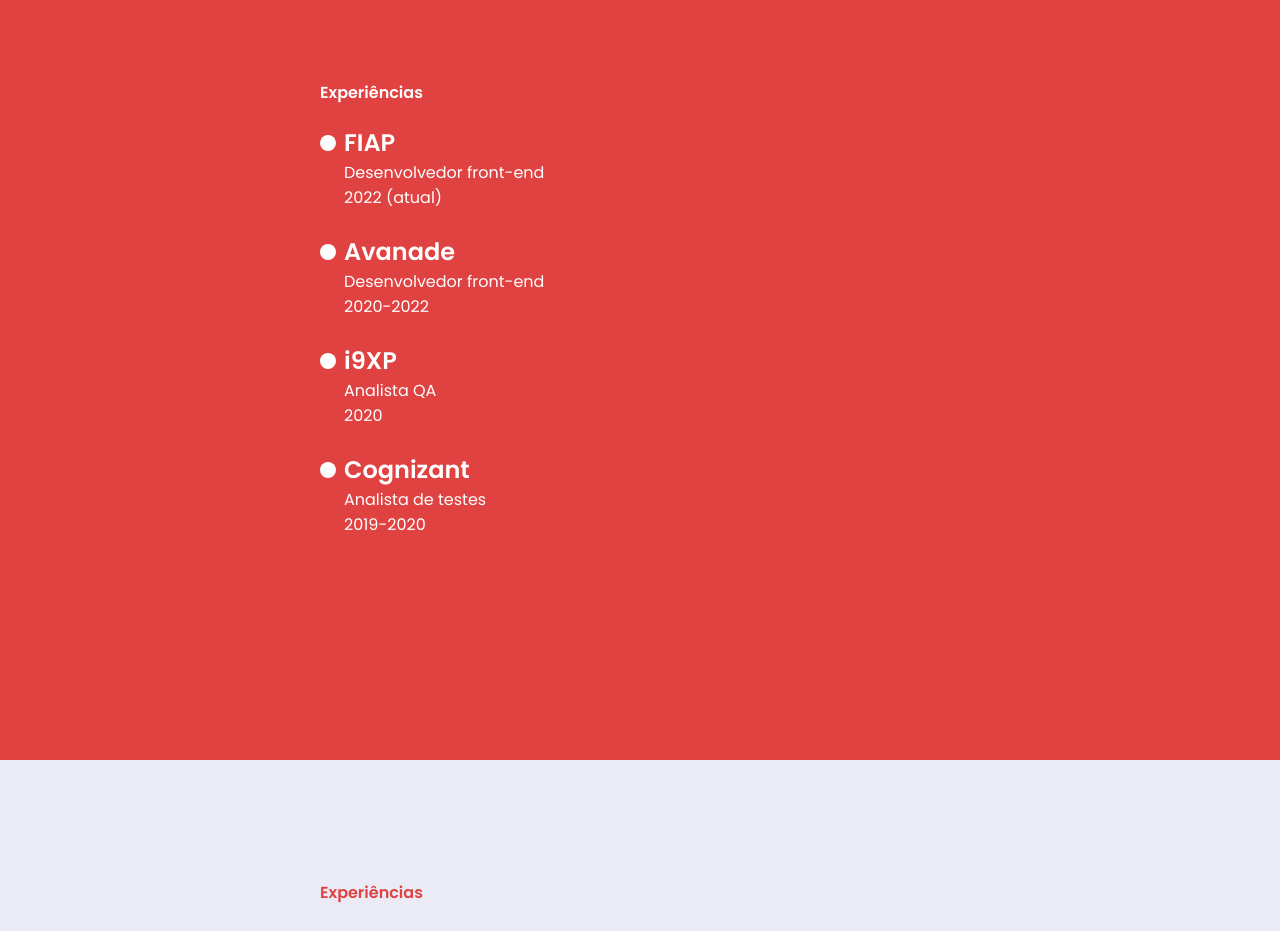
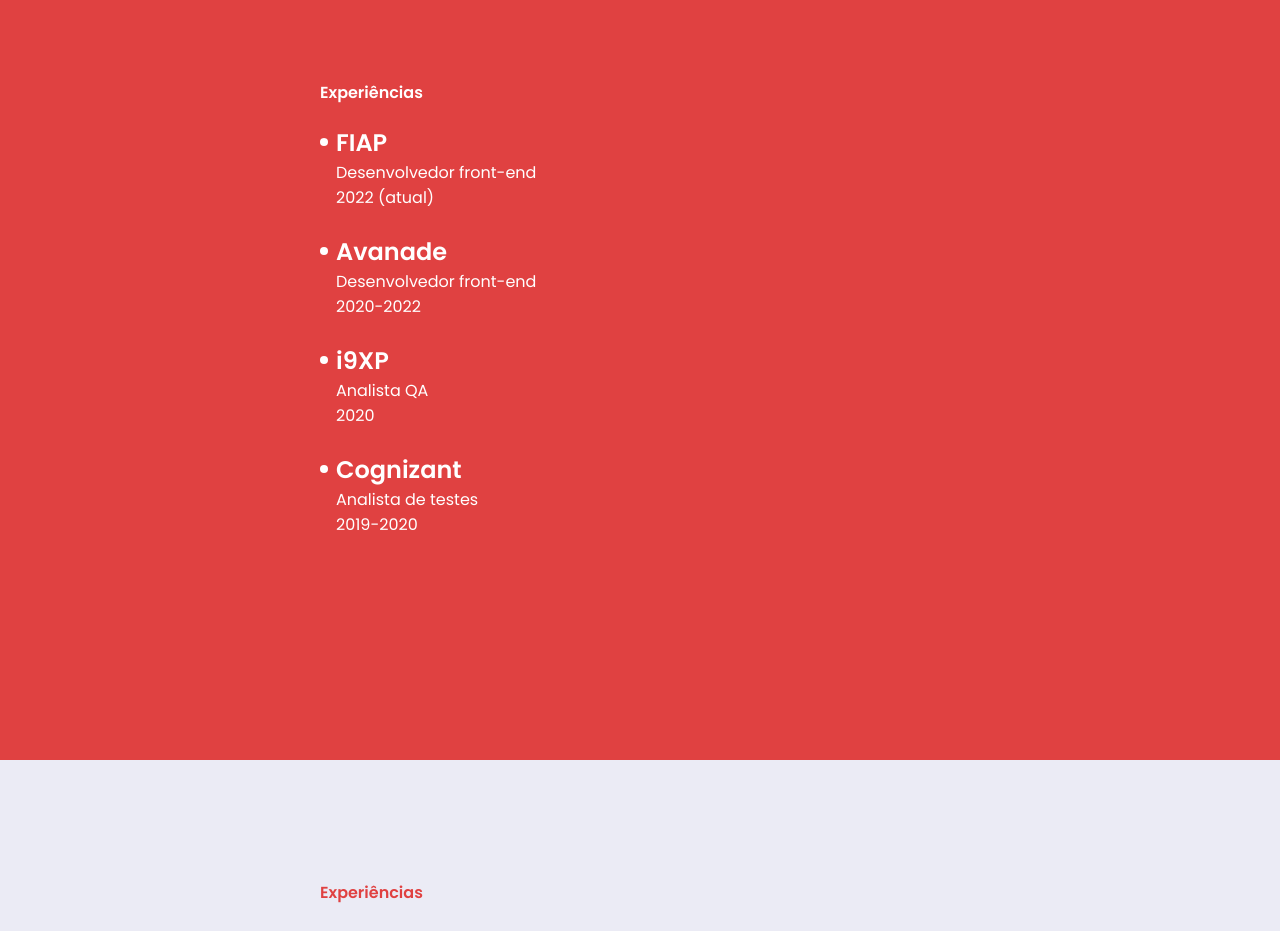
Before and after one commit to gmcotta/2mobr-react-trabalho-parcial, a React (Vite) app: page / in a window 1280 px wide. Shown: the part 1640-2571 px from the top of the page. Built offline with nearby package versions, Linux system fonts and the light colour scheme.

Commit message:
refactor(Experiences): add file for content

```diff
--- a/src/templates/Home/Experiences/const.ts
+++ b/src/templates/Home/Experiences/content.ts
@@ -1,4 +1,7 @@
-export const experiences = [
+export const experiencesContent = {
+  id: 'experiencias',
+  title: 'Experiências',
+  experiences: [
     {
       company: "FIAP",
       role: "Desenvolvedor front-end",
@@ -19,4 +22,5 @@
       role: "Analista de testes",
       period: "2019-2020",
     },
-  ];
+  ]
+};
--- a/src/templates/Home/Experiences/index.tsx
+++ b/src/templates/Home/Experiences/index.tsx
@@ -1,13 +1,13 @@
-import * as C from "./const";
+import * as C from "./content";
 import * as S from "./styles";
 
 function Experiences() {
   return (
-    <S.Experiences id="experiencias">
+    <S.Experiences id={C.experiencesContent.id}>
       <S.Wrapper>
-        <S.Title>Experiências</S.Title>
+        <S.Title>{C.experiencesContent.title}</S.Title>
         <S.ExperiencesList>
-          {C.experiences.map((experience, index) => (
+          {C.experiencesContent.experiences.map((experience, index) => (
             <S.ExperiencesListItem key={index}>
               <S.ListItemBullet></S.ListItemBullet>
               <div>
--- a/src/templates/Home/Experiences/styles.ts
+++ b/src/templates/Home/Experiences/styles.ts
@@ -45,11 +45,11 @@
 
 export const ListItemBullet = styled.span`
     display: block;
-    width: 1.6rem;
-    height: 1.6rem;
+    width: 0.8rem;
+    height: 0.8rem;
     background-color: ${({ theme }) => theme.colors.white};
     border-radius: 50%;
-    margin-top: 1rem;
+    margin-top: 1.3rem;
 `;
 
 export const Company = styled.p`
```
